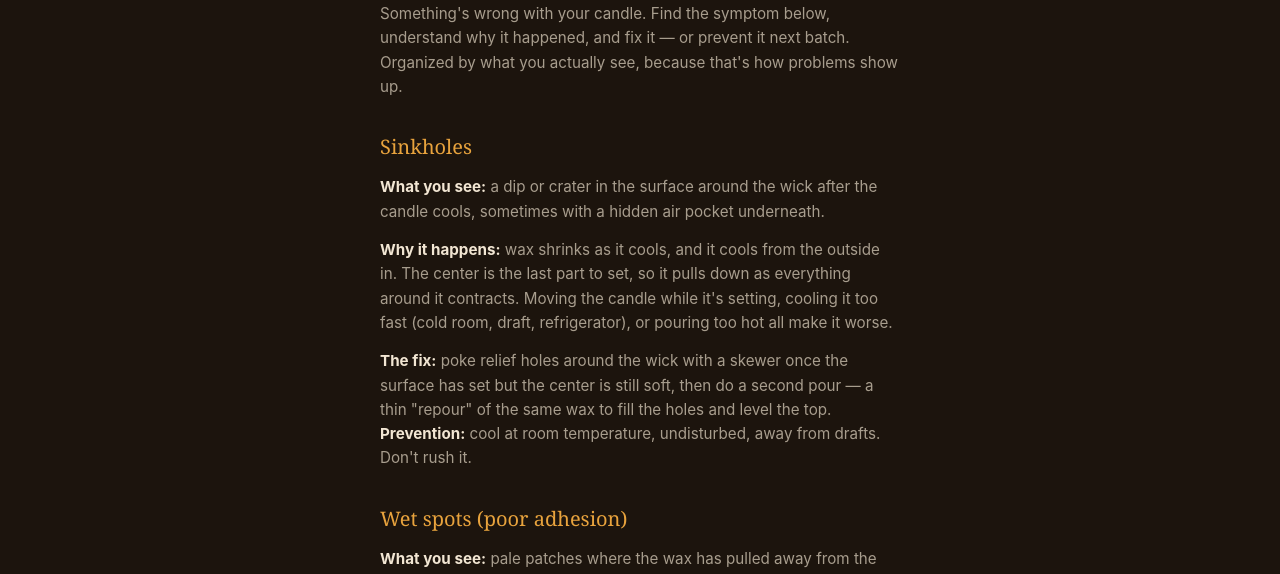
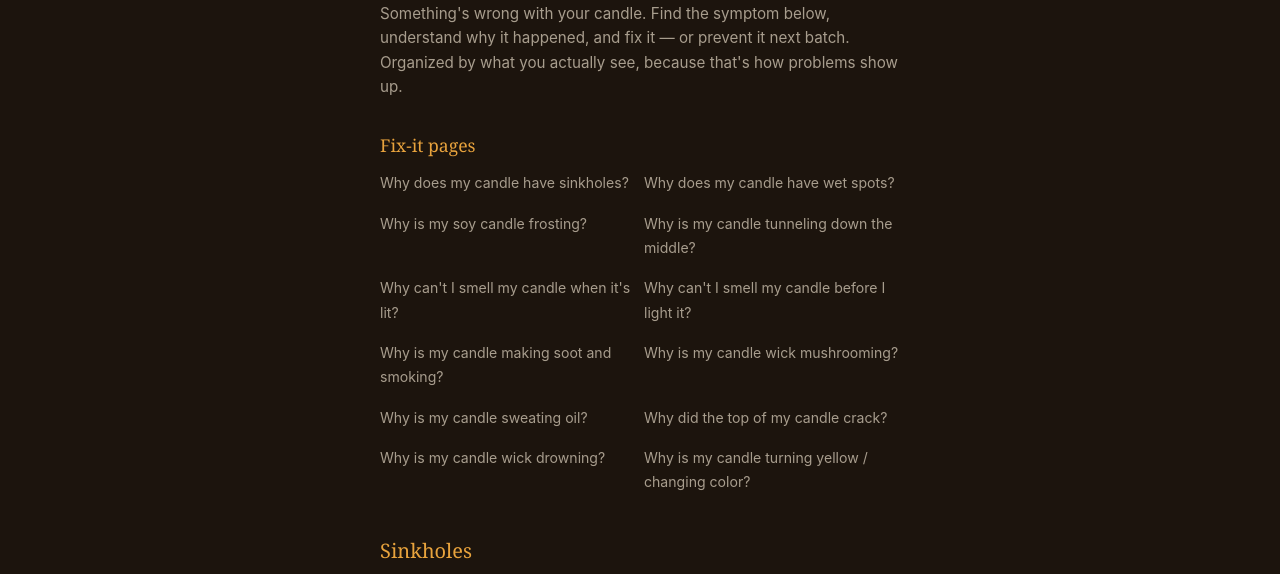
Before and after one commit to Econiahearthchief/Wickwise, a website: page guide-troubleshooting.html in a window 1280 px wide. Shown: the part 220-794 px from the top of the page. Drawn offline with Linux system fonts and the light colour scheme.

Commit message:
Restore 12 fix-it pages, sitemap and guide links

```diff
--- a/guide-troubleshooting.html
+++ b/guide-troubleshooting.html
@@ -4,6 +4,7 @@
 <meta charset="UTF-8">
 <meta name="viewport" content="width=device-width, initial-scale=1.0">
 <title>Candle making troubleshooting guide — WickWise</title>
+<link rel="canonical" href="https://www.wickwise.shop/guide-troubleshooting.html">
 <style>
   :root {
     --wax-dark: #1C140D; --wax-panel: #2A1D12; --wax-cream: #F2E6D3;
@@ -47,6 +48,18 @@
     color: var(--flame); text-decoration: none; font-size: 0.88rem;
   }
   .cross-links a:hover { background: rgba(232,163,61,0.1); }
+
+.cta { margin: 36px 0; padding: 26px 22px; border: 1px solid var(--flame); border-radius: 10px; background: var(--wax-panel); text-align: center; }
+.cta p { font-size: 1rem; margin-bottom: 16px; }
+.cta-btn { display: inline-block; padding: 14px 28px; background: var(--flame); color: #1C140D; font-weight: 700; font-size: 1rem; border-radius: 8px; text-decoration: none; }
+.cta-btn:hover { background: var(--ember); color: var(--wax-cream); }
+.siblings { margin-top: 40px; padding-top: 24px; border-top: 1px solid var(--line); }
+.siblings h2 { font-size: 1.1rem; }
+.siblings ul { list-style: none; margin: 12px 0 0 0; padding: 0; display: grid; grid-template-columns: 1fr 1fr; gap: 8px; }
+.siblings li a { color: var(--wax-cream-dim); font-size: 0.88rem; text-decoration: none; }
+.siblings li a:hover { color: var(--flame); }
+.backlink { margin-top: 28px; font-size: 0.9rem; }
+.backlink a { color: var(--wax-cream-dim); }
 </style>
 <script async src="https://pagead2.googlesyndication.com/pagead/js/adsbygoogle.js?client=ca-pub-2552549628085051" crossorigin="anonymous"></script>
 </head>
@@ -73,7 +86,19 @@
 <h1>Candle making troubleshooting guide</h1>
 <p>Something's wrong with your candle. Find the symptom below, understand why it happened, and fix it — or prevent it next batch. Organized by what you actually see, because that's how problems show up.</p>
 
-<h2>Sinkholes</h2>
+
+<div class="siblings" style="margin-top:0;padding-top:0;border-top:none;"><h2>Fix-it pages</h2><ul><li><a href="fix-candle-sinkholes.html">Why does my candle have sinkholes?</a></li>
+<li><a href="fix-candle-wet-spots.html">Why does my candle have wet spots?</a></li>
+<li><a href="fix-soy-candle-frosting.html">Why is my soy candle frosting?</a></li>
+<li><a href="fix-candle-tunneling.html">Why is my candle tunneling down the middle?</a></li>
+<li><a href="fix-weak-hot-throw.html">Why can&#x27;t I smell my candle when it&#x27;s lit?</a></li>
+<li><a href="fix-weak-cold-throw.html">Why can&#x27;t I smell my candle before I light it?</a></li>
+<li><a href="fix-candle-soot-smoke.html">Why is my candle making soot and smoking?</a></li>
+<li><a href="fix-mushrooming-wick.html">Why is my candle wick mushrooming?</a></li>
+<li><a href="fix-candle-sweating-oil.html">Why is my candle sweating oil?</a></li>
+<li><a href="fix-cracked-candle-top.html">Why did the top of my candle crack?</a></li>
+<li><a href="fix-drowning-candle-wick.html">Why is my candle wick drowning?</a></li>
+<li><a href="fix-candle-discoloration.html">Why is my candle turning yellow / changing color?</a></li></ul></div><h2>Sinkholes</h2>
 <p><strong>What you see:</strong> a dip or crater in the surface around the wick after the candle cools, sometimes with a hidden air pocket underneath.</p>
 <p><strong>Why it happens:</strong> wax shrinks as it cools, and it cools from the outside in. The center is the last part to set, so it pulls down as everything around it contracts. Moving the candle while it's setting, cooling it too fast (cold room, draft, refrigerator), or pouring too hot all make it worse.</p>
 <p><strong>The fix:</strong> poke relief holes around the wick with a skewer once the surface has set but the center is still soft, then do a second pour — a thin "repour" of the same wax to fill the holes and level the top. <strong>Prevention:</strong> cool at room temperature, undisturbed, away from drafts. Don't rush it.</p>
```
